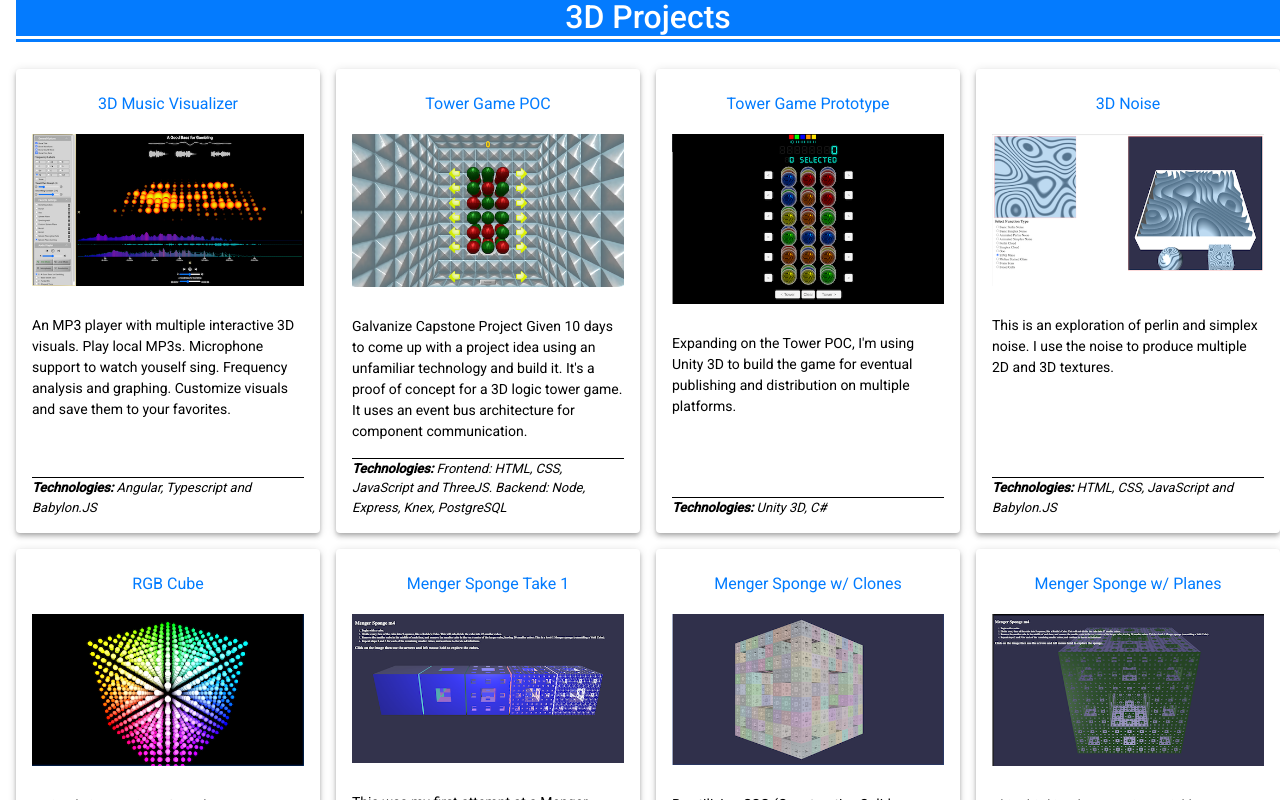
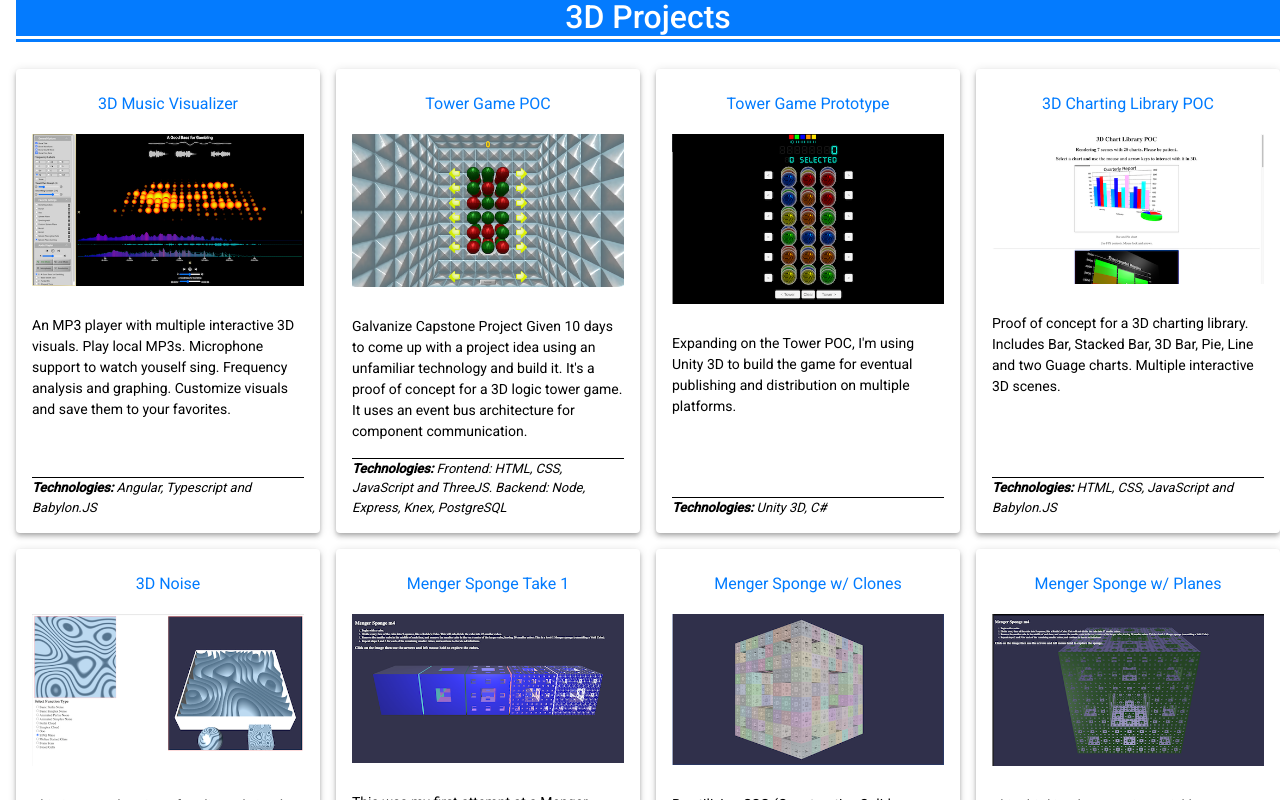
Before and after one commit to mcoons/combined, an Angular app: page /home in a window 1280 px wide. Shown: the part 1260-2060 px from the top of the page. Built offline with nearby package versions, Linux system fonts and the light colour scheme.

Commit message:
added 3d chart library

```diff
--- a/src/app/appData.ts
+++ b/src/app/appData.ts
@@ -74,18 +74,18 @@ export const appData3D = [
     "link": "/frame/tower"
   },
   {
+    "name": "3D Charting Library POC",
+    "img": "/assets/images/3dchartlibrarypoc.png",
+    "desc": "Proof of concept for a 3D charting library.  Includes Bar, Stacked Bar, 3D Bar, Pie, Line and two Guage charts.  Multiple interactive 3D scenes.",
+    "tech": "HTML, CSS, JavaScript and Babylon.JS",
+    "link": "/frame/3dchart"
+  },
+  {
     "name": "3D Noise",
     "img": "/assets/images/noise.png",
     "desc": "This is an exploration of perlin and simplex noise. I use the noise to produce multiple 2D and 3D textures.",
     "tech": "HTML, CSS, JavaScript and Babylon.JS",
     "link": "/frame/noise"
-  },
-  {
-    "name": "RGB Cube",
-    "img": "/assets/images/rgbcube.png",
-    "desc": "A simple interactive RGB cube",
-    "tech": "HTML, CSS, JavaScript and Babylon.JS",
-    "link": "/frame/rgbcube"
   },
   {
     "name": "Menger Sponge Take 1",
@@ -109,6 +109,13 @@ export const appData3D = [
     "link": "/frame/mengerplanes"
   },
   {
+    "name": "RGB Cube",
+    "img": "/assets/images/rgbcube.png",
+    "desc": "A simple interactive RGB cube",
+    "tech": "HTML, CSS, JavaScript and Babylon.JS",
+    "link": "/frame/rgbcube"
+  },
+  {
     "name": "Four Camera Template for BabylonJS",
     "img": "/assets/images/babylon4port.png",
     "desc": "A Babylon template displaying 4 different cameras/viewports on the same canvas element.",
--- a/src/app/frame/frame.component.ts
+++ b/src/app/frame/frame.component.ts
@@ -47,7 +47,8 @@ export class FrameComponent implements OnInit, AfterViewInit {
     'snow':'https://snowflakes.michaelcoons.tech/?fromIframe=true',
     'reactnews':'https://mcoons.github.io/react-news/?fromIframe=true',
     'g90':'https://g90.herokuapp.com/students',
-    'spartans':'https://spartanfb.herokuapp.com/'
+    'spartans':'https://spartanfb.herokuapp.com/',
+    'chart3d':'https://https://charts-3d-api-poc.herokuapp.com//'
   }
 
   constructor(private _Activatedroute: ActivatedRoute) {
```
Also changed, not shown: src/app/app-routing.module.ts (+6 -6 lines), src/assets/images/3dchartlibrarypoc.png (added), src/assets/images/pomodoro.png.
